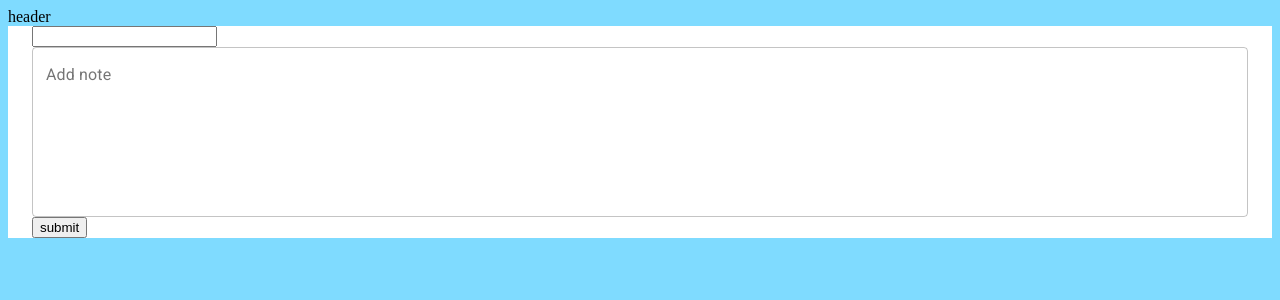
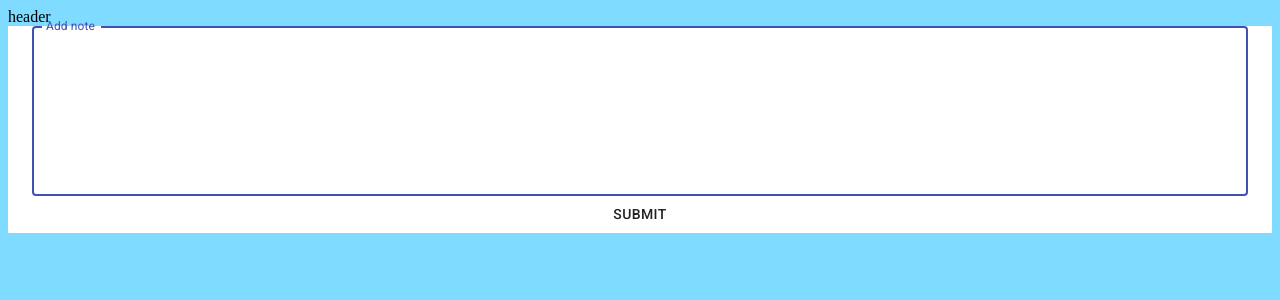
Before and after one commit to harmamiika/notes, a React (Create React App) app: page / in a window 1280 px wide. Shown: the top 300 px of the page. Built offline with nearby package versions, Linux system fonts and the light colour scheme.

Commit message:
figured out how to use forms with material ui

```diff
--- a/src/components/AddNote.js
+++ b/src/components/AddNote.js
@@ -3,6 +3,8 @@ import { useDispatch } from 'react-redux';
 
 import TextField from '@material-ui/core/TextField';
 import Button from '@material-ui/core/Button'
+import { FormControl } from '@material-ui/core';
+import { Input } from '@material-ui/core';
 
 import { addNote } from '../actions/index'
 
@@ -13,15 +15,14 @@ const AddNote = () => {
     const onFormSubmit = (event) => {
         event.preventDefault()
 
+        console.log(input, 'input')
+
         dispatch(addNote(input))
         setInput('')
     }
 
     return (
         <form onSubmit={onFormSubmit}>
-            <input onChange={(e) => setInput(e.target.value)}
-                value={input}>
-            </input>
             <TextField
                 onChange={(e) => setInput(e.target.value)}
                 value={input}
@@ -31,8 +32,9 @@ const AddNote = () => {
                 multiline
                 rows={7}
                 variant="outlined"
+                autoFocus
             />
-            <button>submit</button>
+            <Button type="submit" fullWidth>submit</Button>
         </form>
     )
 }
```
